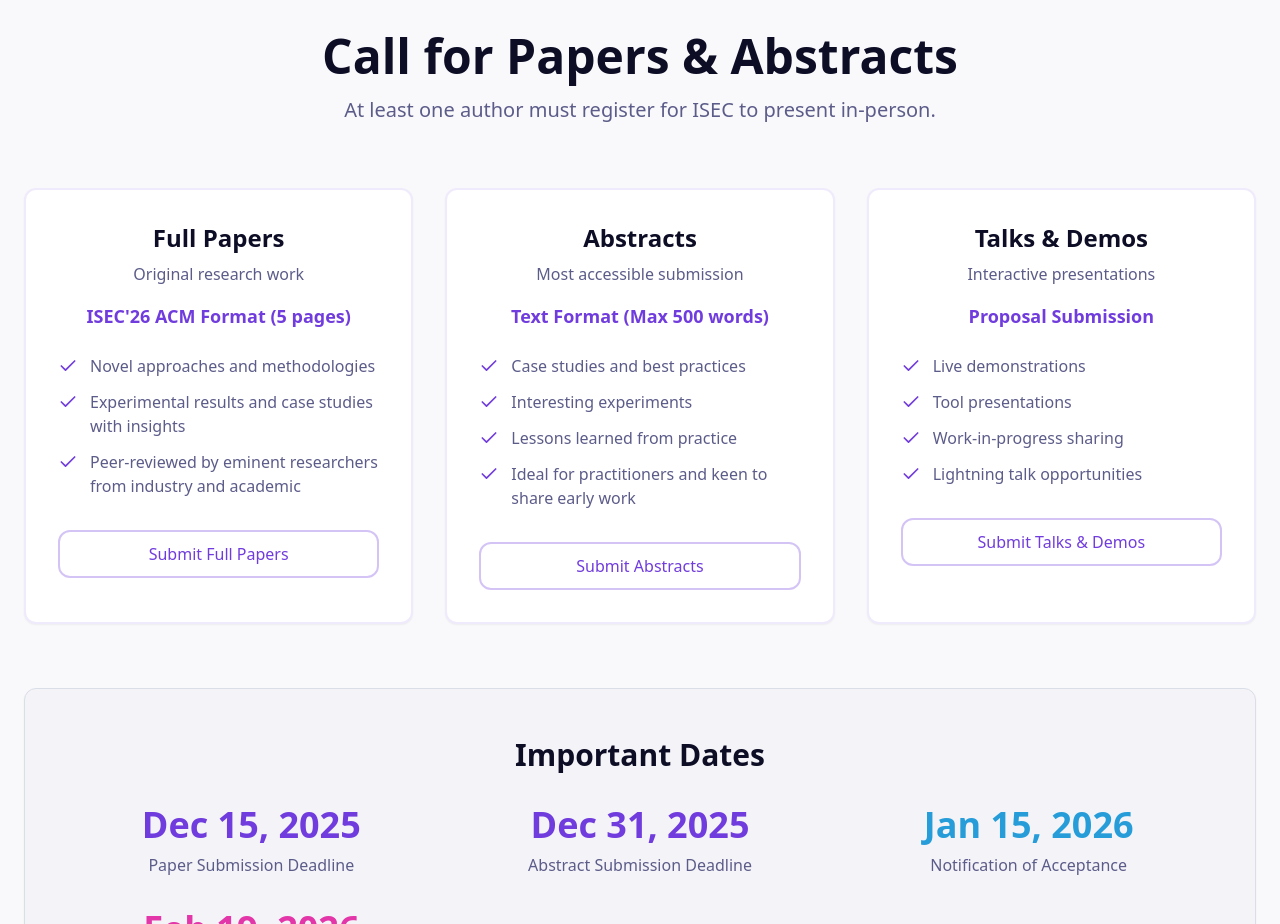
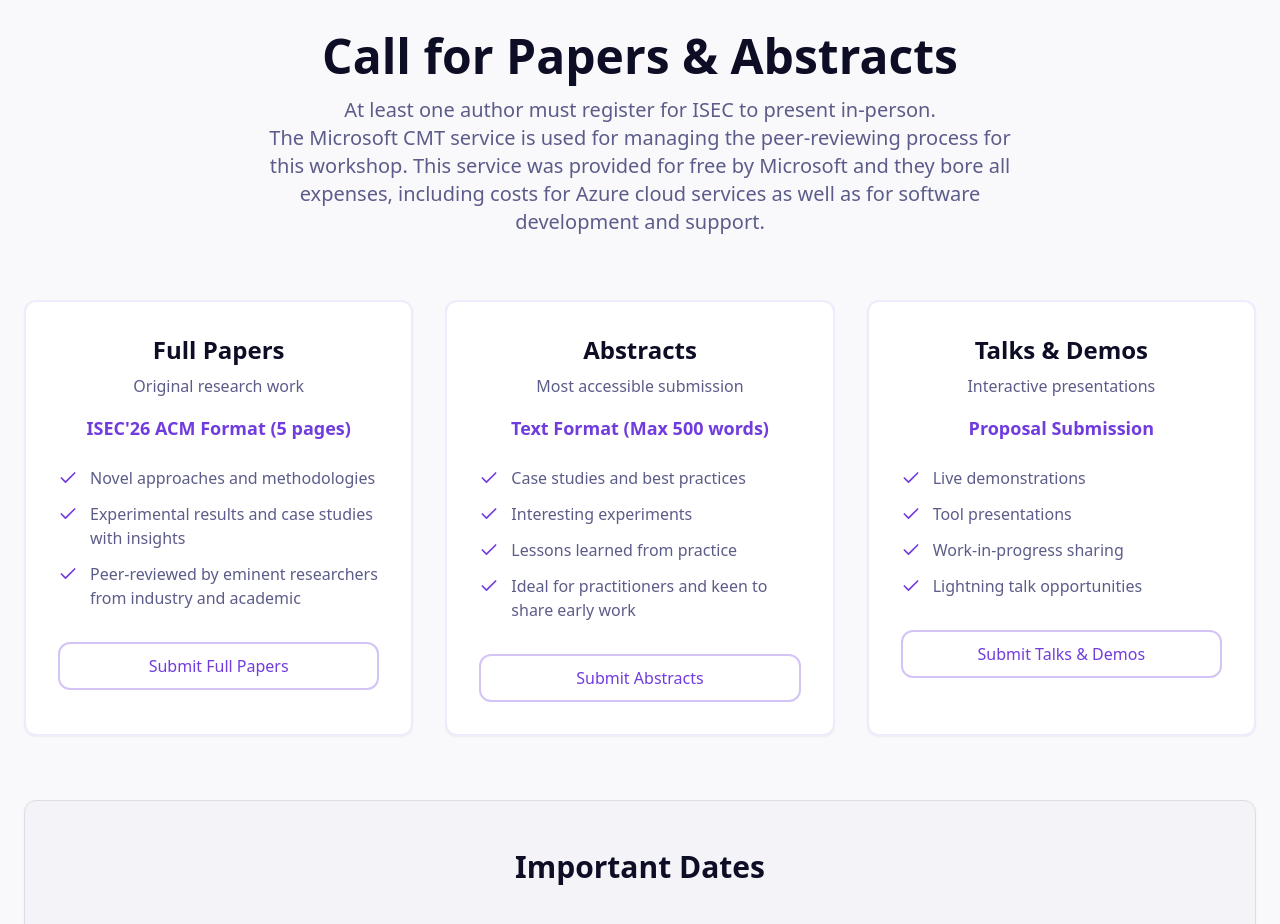
Before and after one commit to Arihant25/genai-based-se, a React (Vite) app: page / in a window 1280 px wide. Shown: the part 5980-6904 px from the top of the page. Built offline with nearby package versions, Linux system fonts and the light colour scheme; the HTML template or start-up script is replaced by a standard one.

Commit message:
Update Registration.tsx

```diff
--- a/src/components/Registration.tsx
+++ b/src/components/Registration.tsx
@@ -50,6 +50,9 @@ const Registration = () => {
           </h2>
           <p className="text-xl text-muted-foreground max-w-3xl mx-auto">
             At least one author must register for ISEC to present in-person.
+          </p>
+          <p className="text-xl text-muted-foreground max-w-3xl mx-auto">
+            The Microsoft CMT service is used for managing the peer-reviewing process for this workshop. This service was provided for free by Microsoft and they bore all expenses, including costs for Azure cloud services as well as for software development and support.
           </p>
         </div>
 
```
